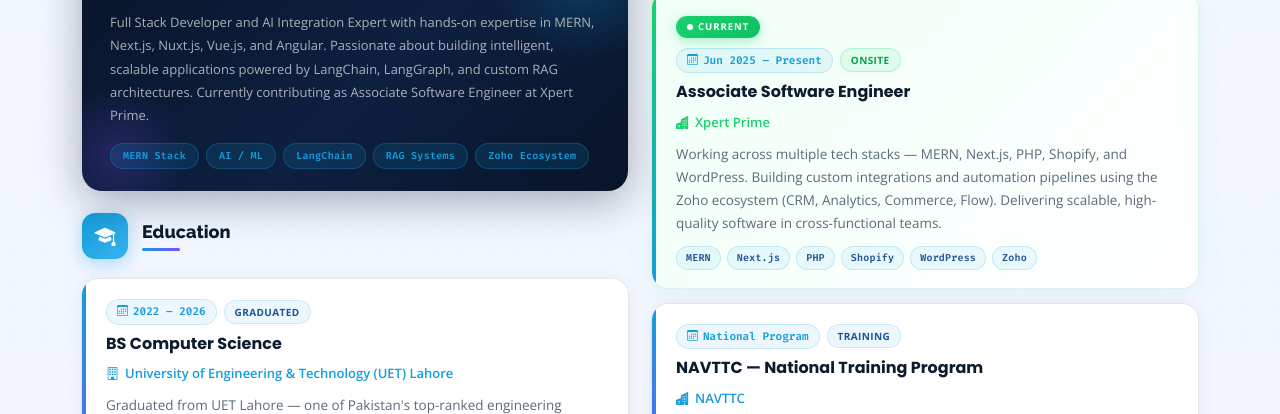
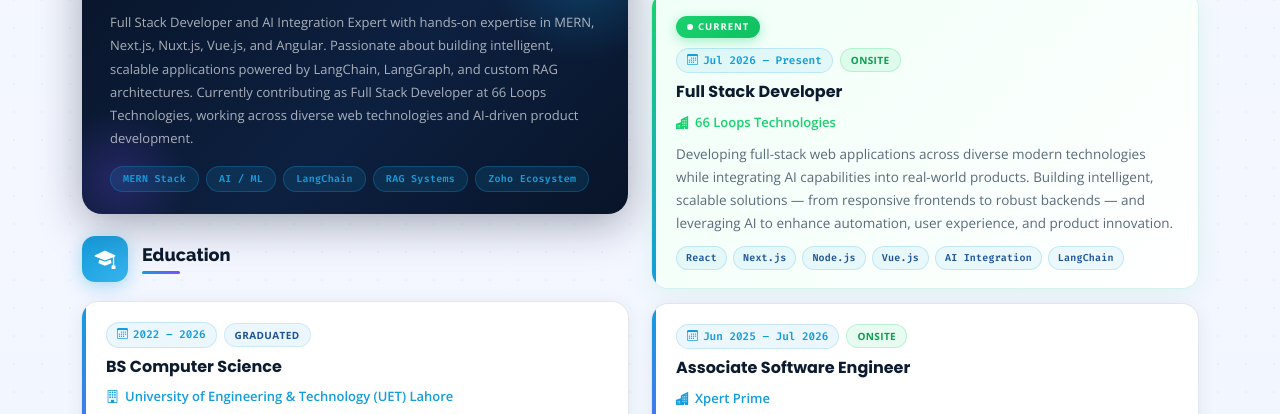
Before and after one commit to Zubair1021/My-Host-Portfolio, a plain HTML site: page index.html in a window 1280 px wide. Shown: the part 3277-3691 px from the top of the page. Drawn offline with nearby package versions, Linux system fonts and the light colour scheme.

Commit message:
Experience 66 Loop

```diff
--- a/index.html
+++ b/index.html
@@ -8,7 +8,7 @@
   <title>Muhammad Zubair | Full Stack Developer & AI Engineer</title>
   <meta name="author" content="Muhammad Zubair">
   <meta name="description" content="Muhammad Zubair — Full Stack Developer & AI Integration Expert. Graduated from UET Lahore. Specializes in React, Next.js, Nuxt.js, LangChain, LangGraph, and Custom RAG Systems.">
-  <meta name="keywords" content="Muhammad Zubair, Full Stack Developer, AI Engineer, React Developer, Next.js, LangChain, LangGraph, RAG Systems, Xpert Prime, UET Lahore">
+  <meta name="keywords" content="Muhammad Zubair, Full Stack Developer, AI Engineer, React Developer, Next.js, LangChain, LangGraph, RAG Systems, 66 Loops Technologies, Xpert Prime, UET Lahore">
   <meta name="google-adsense-account" content="ca-pub-4354125821216016">
 
   <!-- Favicons -->
@@ -223,7 +223,7 @@
                 I specialize in building <strong>scalable full-stack web applications</strong> and integrating cutting-edge <strong>AI solutions</strong> into real-world products. From crafting React/Next.js frontends to designing Node.js backends and building intelligent <strong>Custom RAG Systems</strong> with LangChain and LangGraph — I architect complete, intelligent solutions.
               </p>
               <p class="about-text">
-                Currently working as <strong>Associate Software Engineer at Xpert Prime</strong>, handling multi-stack development across MERN, Next.js, PHP, Shopify, WordPress, and the full Zoho ecosystem.
+                Currently working as <strong>Full Stack Developer at 66 Loops Technologies</strong>, building solutions across diverse web technologies and integrating AI into modern, scalable applications.
               </p>
 
               <div class="about-info-grid">
@@ -777,7 +777,7 @@
                 </div>
                 <div class="rv-available"><span class="rv-avail-dot"></span>Available</div>
               </div>
-              <p class="rv-summary-bio">Full Stack Developer and AI Integration Expert with hands-on expertise in MERN, Next.js, Nuxt.js, Vue.js, and Angular. Passionate about building intelligent, scalable applications powered by LangChain, LangGraph, and custom RAG architectures. Currently contributing as Associate Software Engineer at Xpert Prime.</p>
+              <p class="rv-summary-bio">Full Stack Developer and AI Integration Expert with hands-on expertise in MERN, Next.js, Nuxt.js, Vue.js, and Angular. Passionate about building intelligent, scalable applications powered by LangChain, LangGraph, and custom RAG architectures. Currently contributing as Full Stack Developer at 66 Loops Technologies, working across diverse web technologies and AI-driven product development.</p>
               <div class="rv-summary-chips">
                 <span>MERN Stack</span>
                 <span>AI / ML</span>
@@ -849,18 +849,32 @@
               <div class="rv-accent accent-green"></div>
               <div class="rv-live-badge"><span class="rv-live-dot"></span>Current</div>
               <div class="rv-meta">
-                <span class="rv-year"><i class="bi bi-calendar3"></i>Jun 2025 – Present</span>
+                <span class="rv-year"><i class="bi bi-calendar3"></i>Jul 2026 – Present</span>
                 <span class="rv-badge badge-green">Onsite</span>
               </div>
+              <h4 class="rv-role">Full Stack Developer</h4>
+              <div class="rv-org org-green"><i class="bi bi-buildings-fill"></i>66 Loops Technologies</div>
+              <p class="rv-desc">Developing full-stack web applications across diverse modern technologies while integrating AI capabilities into real-world products. Building intelligent, scalable solutions — from responsive frontends to robust backends — and leveraging AI to enhance automation, user experience, and product innovation.</p>
+              <div class="rv-tags">
+                <span>React</span><span>Next.js</span><span>Node.js</span><span>Vue.js</span><span>AI Integration</span><span>LangChain</span>
+              </div>
+            </div>
+
+            <div class="rv-card" data-aos="fade-up" data-aos-delay="160">
+              <div class="rv-accent"></div>
+              <div class="rv-meta">
+                <span class="rv-year"><i class="bi bi-calendar3"></i>Jun 2025 – Jul 2026</span>
+                <span class="rv-badge badge-green">Onsite</span>
+              </div>
               <h4 class="rv-role">Associate Software Engineer</h4>
-              <div class="rv-org org-green"><i class="bi bi-buildings-fill"></i>Xpert Prime</div>
+              <div class="rv-org"><i class="bi bi-buildings-fill"></i>Xpert Prime</div>
               <p class="rv-desc">Working across multiple tech stacks — MERN, Next.js, PHP, Shopify, and WordPress. Building custom integrations and automation pipelines using the Zoho ecosystem (CRM, Analytics, Commerce, Flow). Delivering scalable, high-quality software in cross-functional teams.</p>
               <div class="rv-tags">
                 <span>MERN</span><span>Next.js</span><span>PHP</span><span>Shopify</span><span>WordPress</span><span>Zoho</span>
               </div>
             </div>
 
-            <div class="rv-card" data-aos="fade-up" data-aos-delay="160">
+            <div class="rv-card" data-aos="fade-up" data-aos-delay="240">
               <div class="rv-accent"></div>
               <div class="rv-meta">
                 <span class="rv-year"><i class="bi bi-calendar3"></i>National Program</span>
@@ -872,7 +886,7 @@
               <div class="rv-tags"><span>MongoDB</span><span>Express</span><span>React</span><span>Node.js</span></div>
             </div>
 
-            <div class="rv-card" data-aos="fade-up" data-aos-delay="240">
+            <div class="rv-card" data-aos="fade-up" data-aos-delay="320">
               <div class="rv-accent accent-orange"></div>
               <div class="rv-meta">
                 <span class="rv-year"><i class="bi bi-calendar3"></i>Competitive</span>
@@ -887,7 +901,7 @@
               </a>
             </div>
 
-            <div class="rv-card" data-aos="fade-up" data-aos-delay="320">
+            <div class="rv-card" data-aos="fade-up" data-aos-delay="400">
               <div class="rv-accent accent-purple"></div>
               <div class="rv-meta">
                 <span class="rv-year"><i class="bi bi-calendar3"></i>Internship</span>
```
